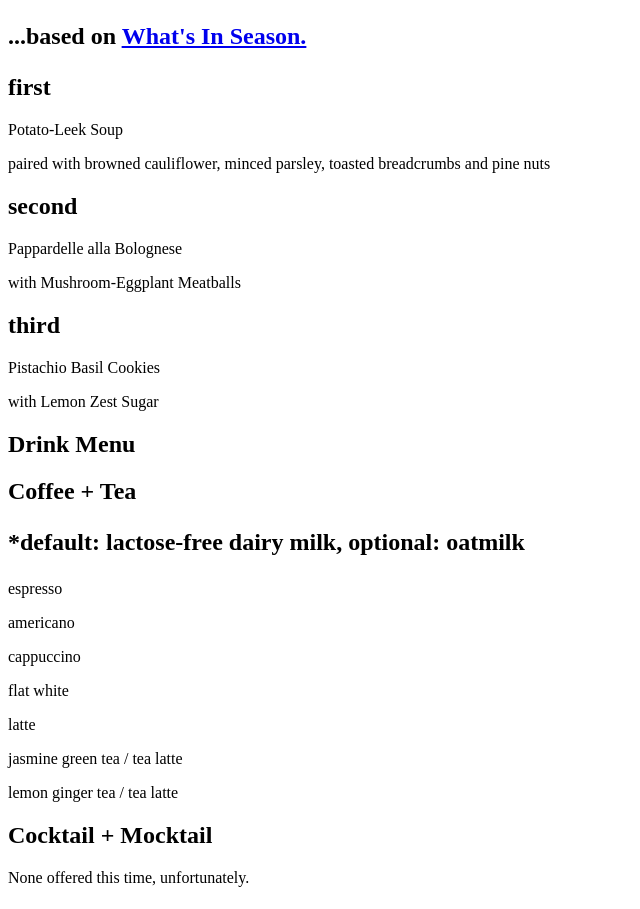
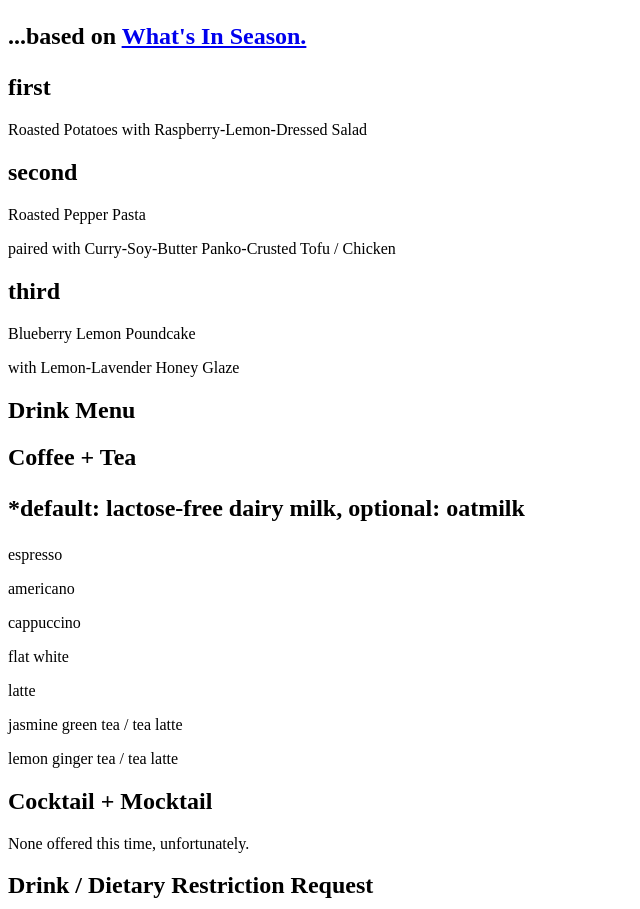
Before and after one commit to PochiChao/houseofseason, a Next.js app: page / in a window 1280 px wide. Shown: the part 2360-3269 px from the top of the page, without its empty margins (0-640 px from the left). Built offline with nearby package versions, Linux system fonts and the light colour scheme.

Commit message:
updated menu

```diff
--- a/src/pages/index.tsx
+++ b/src/pages/index.tsx
@@ -12,19 +12,18 @@ import axios from "axios";
 const courseMenu = [
   {
     id: "first",
-    dishName: "Potato-Leek Soup",
-    description:
-      "paired with browned cauliflower, minced parsley, toasted breadcrumbs and pine nuts",
+    dishName: "Roasted Potatoes with Raspberry-Lemon-Dressed Salad",
+    description: "",
   },
   {
     id: "second",
-    dishName: "Pappardelle alla Bolognese ",
-    description: "with Mushroom-Eggplant Meatballs",
+    dishName: "Roasted Pepper Pasta",
+    description: "paired with Curry-Soy-Butter Panko-Crusted Tofu / Chicken",
   },
   {
     id: "third",
-    dishName: "Pistachio Basil Cookies",
-    description: "with Lemon Zest Sugar",
+    dishName: "Blueberry Lemon Poundcake",
+    description: "with Lemon-Lavender Honey Glaze",
   },
 ];
 
```
